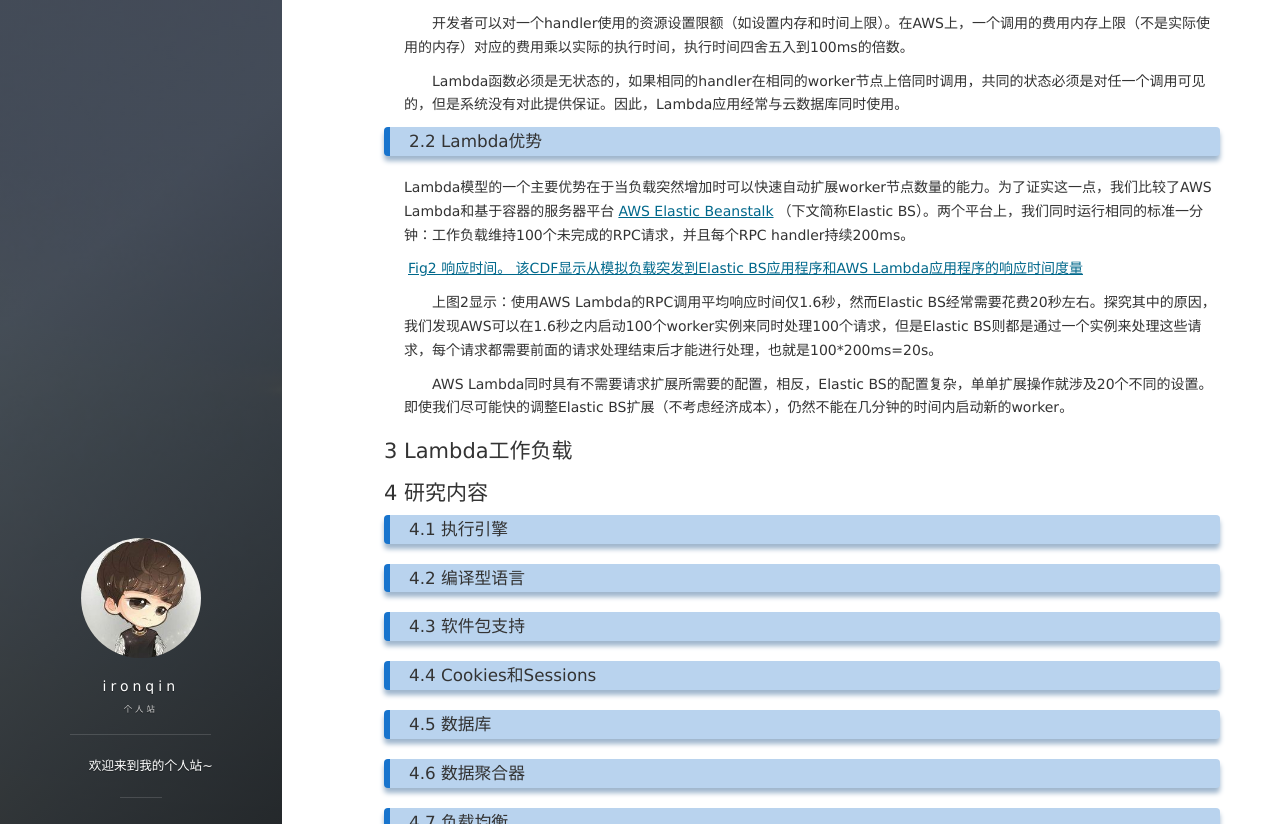
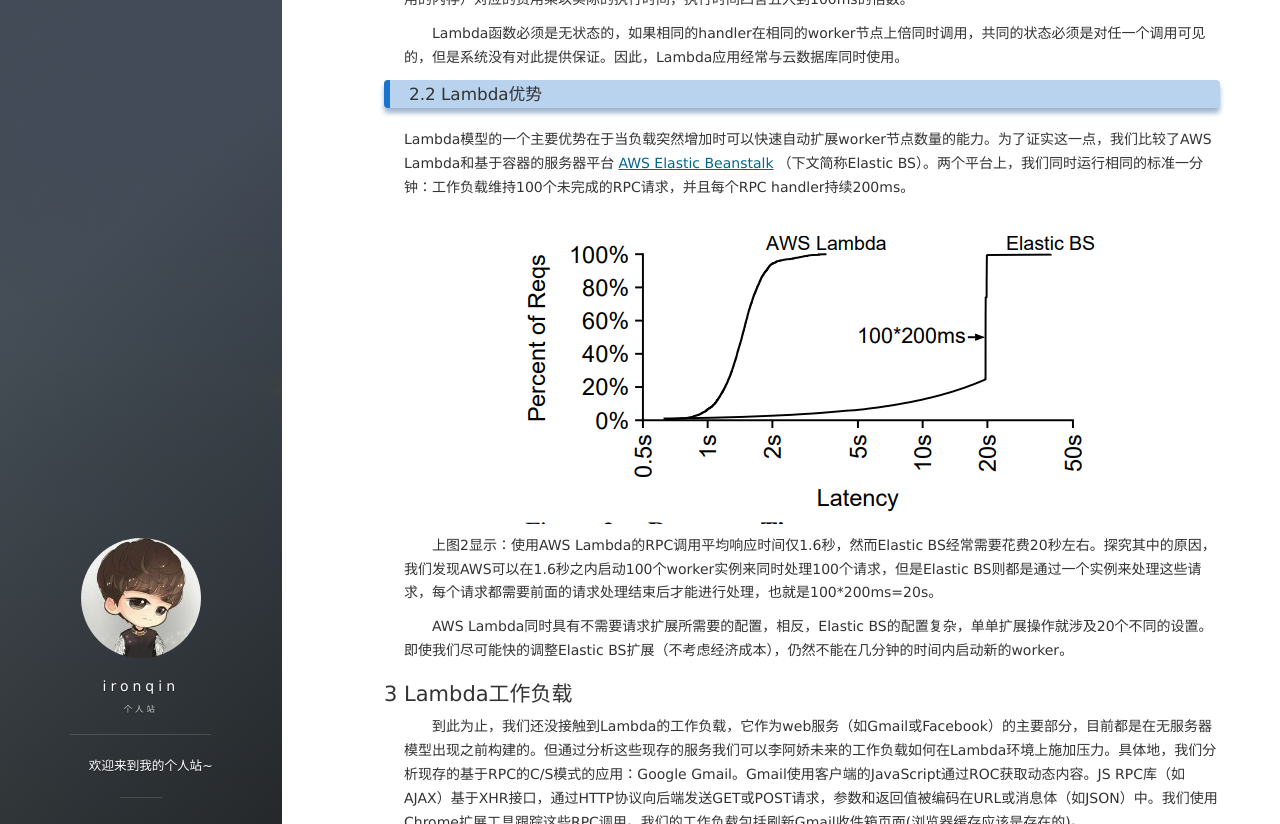
Before and after one commit to qwbjtu2015/ironqin.github.io, a Jekyll site: the page built from _posts/2019-10-17-ServerlessComputationWithLambda.md, in a window 1280 px wide and 1400 px high, scrolled down 1448 px. Shown: the top 824 px of the window. Built offline with Jekyll 4.4.1, drawn with Linux system fonts in a browser that asks for light colours; nearby versions of some CDN libraries; our own code applies the rules of GitHub Pages for plain Markdown files; comment, search, counter and statistics services are not loaded; some of the changed text lies outside the part shown; grey boxes are pictures that could not be loaded.

Commit message:
update paper

```diff
--- a/_posts/2019-10-17-ServerlessComputationWithLambda.md
+++ b/_posts/2019-10-17-ServerlessComputationWithLambda.md
@@ -1,4 +1,11 @@
-# Serverless Computation With OpenLambda
+---
+layout: post
+title: "Serverless Computation With OpenLambda"
+date: 2019-10-17
+description: "OpenLambda论文翻译"
+tag: 无服务器计算
+
+---
 
 > 文章提出了一个全新的开源平台OpenLambda，针对无服务器计算中越来越多的模型，用于构建下一代web服务和应用。文章介绍了无服务器计算的关键部分并列举了在此类系统设计和实现中必须要解决的一系列问题。为了更好地促进无服务器应用的构建，文章对于当前的web应用也做了简要研究。
 
@@ -38,7 +45,7 @@
 
 Lambda模型的一个主要优势在于当负载突然增加时可以快速自动扩展worker节点数量的能力。为了证实这一点，我们比较了AWS Lambda和基于容器的服务器平台[AWS Elastic Beanstalk](https://aws.amazon.com/cn/elasticbeanstalk/?nc2=type_a)（下文简称Elastic BS）。两个平台上，我们同时运行相同的标准一分钟：工作负载维持100个未完成的RPC请求，并且每个RPC handler持续200ms。
 
-[Fig2 响应时间。 该CDF显示从模拟负载突发到Elastic BS应用程序和AWS Lambda应用程序的响应时间度量](/images/posts/paper/openLambda-fig2.png)
+![Fig2 *响应时间* 该CDF显示从模拟负载突发到Elastic BS应用程序和AWS Lambda应用程序的响应时间度量](/images/posts/paper/openLambda-fig2.png)
 
 &emsp;&emsp;上图2显示：使用AWS Lambda的RPC调用平均响应时间仅1.6秒，然而Elastic BS经常需要花费20秒左右。探究其中的原因，我们发现AWS可以在1.6秒之内启动100个worker实例来同时处理100个请求，但是Elastic BS则都是通过一个实例来处理这些请求，每个请求都需要前面的请求处理结束后才能进行处理，也就是100\*200ms=20s。
 
@@ -46,9 +53,13 @@
 
 ## 3 Lambda工作负载
 
+&emsp;&emsp;到此为止，我们还没接触到Lambda的工作负载，它作为web服务（如Gmail或Facebook）的主要部分，目前都是在无服务器模型出现之前构建的。但通过分析这些现存的服务我们可以李阿娇未来的工作负载如何在Lambda环境上施加压力。具体地，我们分析现存的基于RPC的C/S模式的应用：Google Gmail。Gmail使用客户端的JavaScript通过ROC获取动态内容。JS RPC库（如AJAX）基于XHR接口，通过HTTP协议向后端发送GET或POST请求，参数和返回值被编码在URL或消息体（如JSON）中。我们使用Chrome扩展工具跟踪这些RPC调用。我们的工作负载包括刷新Gmail收件箱页面(浏览器缓存应该是存在的)。
 
+![Fig3 *Google Gmail* 黑线代表RPC消息，灰线代表其他消息，线结束代表着请求和响应时间。上图按照GET和POST请求分为了上下两组](/images/posts/paper/openLambda-fig3.png)
 
 ## 4 研究内容
+
+&emsp;&emsp;现在我们探索在无服务器计算领域的一些研究热点。
 
 ### 4.1 执行引擎
 
```
Also changed, not shown: _posts/2016-12-02-iOS_Dev_Note.md (deleted, +0 -61 lines), _posts/jekyll_tutorials2.md (deleted, +0 -40 lines), 1 other file.
